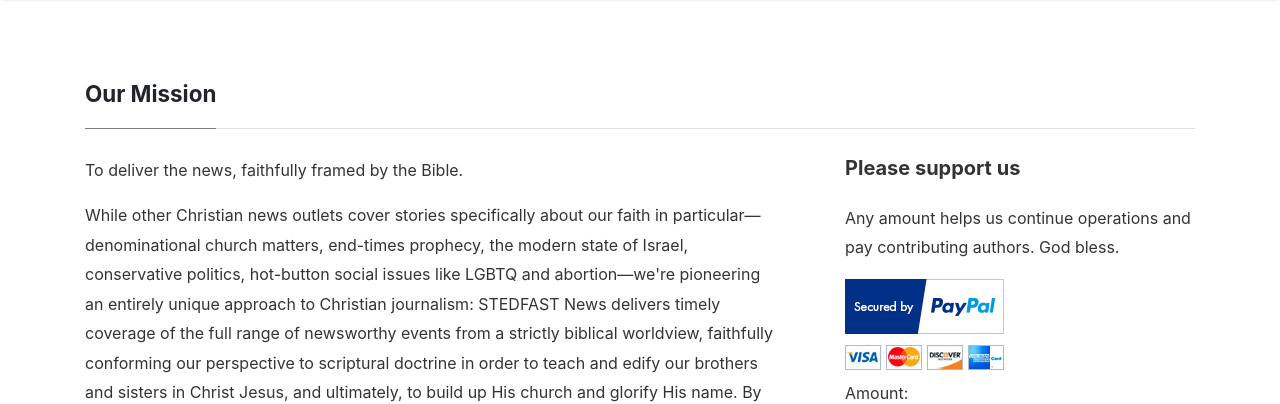
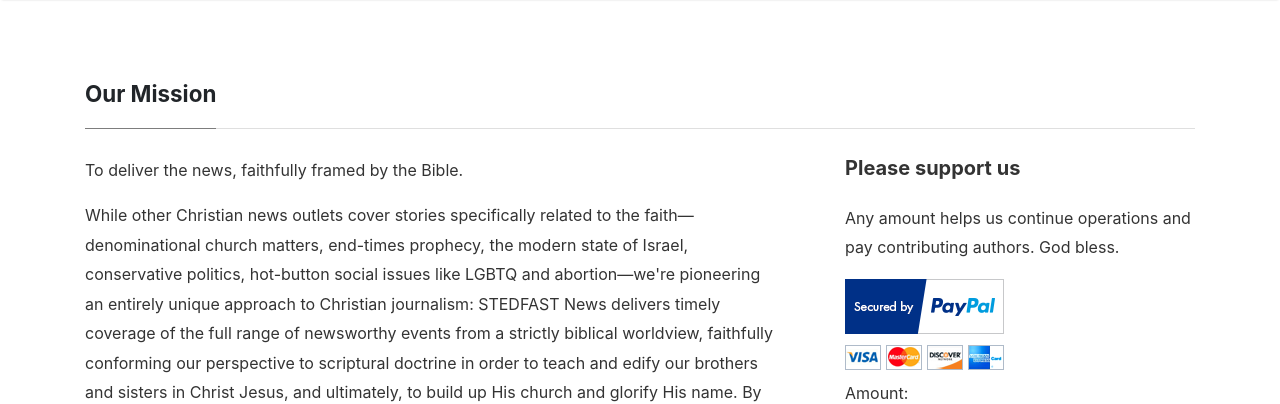
Before and after one commit to flashlightministries/stedfastnews, a Jekyll site: the page built from _pages/about.md, in a window 1280 px wide and 900 px high. Shown: the top 404 px of the window. Built offline with Jekyll 4.4.1, drawn with Linux system fonts in a browser that asks for light colours; nearby versions of some CDN libraries; some of the changed text lies outside the part shown.

Commit message:
Update about.md

```diff
--- a/_pages/about.md
+++ b/_pages/about.md
@@ -9,7 +9,7 @@ permalink: /about
   <p>To deliver the news, faithfully framed by the Bible.</p>
 
   <p>
-    While other Christian news outlets cover stories specifically about our faith in particular&mdash;denominational church matters, end-times prophecy, the modern state of Israel, conservative politics, hot-button social issues like LGBTQ and abortion&mdash;we're pioneering an entirely unique approach to Christian journalism: STEDFAST News delivers timely coverage of the full range of newsworthy events from a strictly biblical worldview, faithfully conforming our perspective to scriptural doctrine in order to teach and edify our brothers and sisters in Christ Jesus, and ultimately, to build up His church and glorify His name. By using the news of the world as a topical platform for expository preaching and daily devotion, we enable Christians to study God's word while they catch up on current events.
+    While other Christian news outlets cover stories specifically related to the faith&mdash;denominational church matters, end-times prophecy, the modern state of Israel, conservative politics, hot-button social issues like LGBTQ and abortion&mdash;we're pioneering an entirely unique approach to Christian journalism: STEDFAST News delivers timely coverage of the full range of newsworthy events from a strictly biblical worldview, faithfully conforming our perspective to scriptural doctrine in order to teach and edify our brothers and sisters in Christ Jesus, and ultimately, to build up His church and glorify His name. By using the news of the world as a topical platform for expository preaching and daily devotion, we enable Christians to study God's word while they catch up on current events.
   </p>
 
   <p>
```
